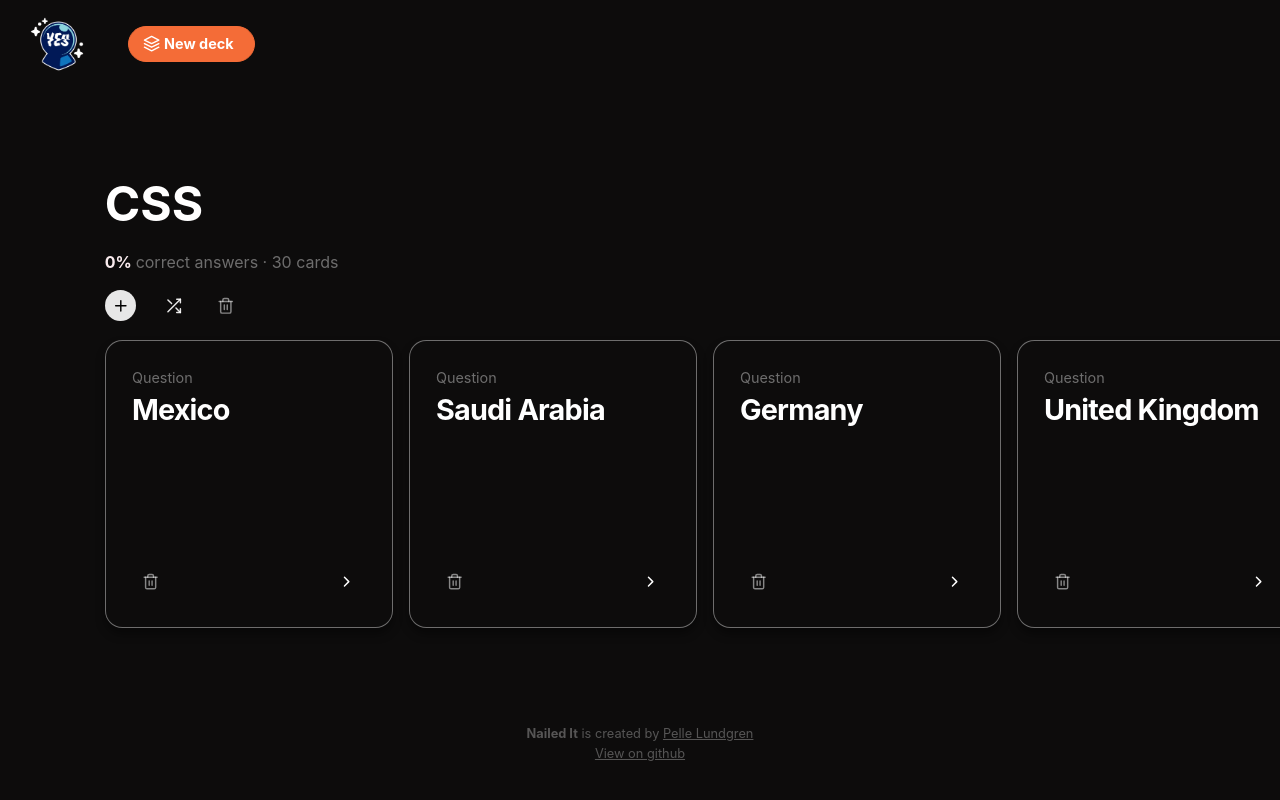
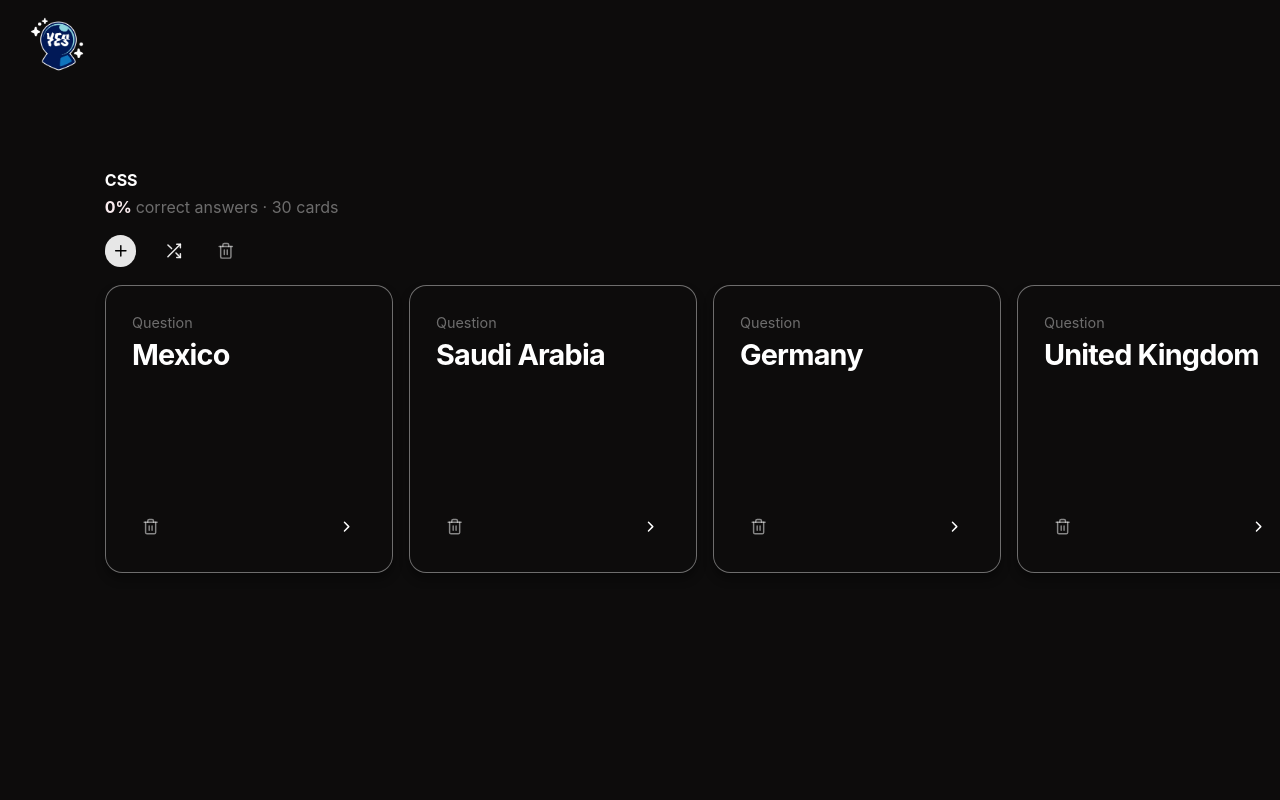
Before and after one commit to evilpaper/nailed-it, a React (Create React App) app: page / in a window 1280 px wide. Shown: the top 800 px of the page. Built offline with nearby package versions, Linux system fonts and the light colour scheme.

Commit message:
Hide add deck, decreased size on deck name, hide footer

```diff
--- a/src/components/App.js
+++ b/src/components/App.js
@@ -3,7 +3,7 @@ import Decks from "./Decks";
 import "./app.css";
 import nanoid from "nanoid";
 import nailedItLogo from "./../images/nailed-it-logo.png";
-import { FiLayers } from "react-icons/fi";
+// import { FiLayers } from "react-icons/fi";
 
 import START_DECKS from "./START_DECKS";
 
@@ -30,19 +30,19 @@ export default function App() {
       this.nailed = false;
     }
   }
-  class Deck {
-    constructor() {
-      this.id = nanoid();
-      this.name = "A Tricky Deck · Click to edit title";
-      this.cards = [new Card()];
-    }
-  }
+  // class Deck {
+  //   constructor() {
+  //     this.id = nanoid();
+  //     this.name = "A Tricky Deck · Click to edit title";
+  //     this.cards = [new Card()];
+  //   }
+  // }
 
-  const addDeck = () => {
-    const newDeck = new Deck();
-    const newDecks = [newDeck, ...decks];
-    setDecks(newDecks);
-  };
+  // const addDeck = () => {
+  //   const newDeck = new Deck();
+  //   const newDecks = [newDeck, ...decks];
+  //   setDecks(newDecks);
+  // };
 
   const handleDeckDelete = (deckID) => {
     const newDecks = [...decks].filter((d) => d.id !== deckID);
@@ -116,10 +116,10 @@ export default function App() {
               height="56px"
             ></img>
           </div>
-          <button className="add-deck" onClick={addDeck}>
+          {/* <button className="add-deck" onClick={addDeck}>
             <FiLayers className="add-deck__icon" />
             New deck
-          </button>
+          </button> */}
         </div>
         {/* {!isLoggedIn && (
           <button className="button-login" onClick={handleLoginClick}>
@@ -144,11 +144,11 @@ export default function App() {
         />
       </div>
       <div className="footer">
-        <p>
+        {/* <p>
           <strong>Nailed It</strong> is created by{" "}
           <a href="https://evilpaper.com/">Pelle Lundgren</a>
         </p>
-        <a href="https://github.com/evilpaper/nailed-it">View on github</a>
+        <a href="https://github.com/evilpaper/nailed-it">View on github</a> */}
       </div>
     </div>
   );
--- a/src/components/Deck/styles.css
+++ b/src/components/Deck/styles.css
@@ -15,7 +15,7 @@
   text-align: left;
   cursor: pointer;
   background-color: transparent;
-  font-size: 3em;
+  font-size: 1em;
   font-weight: 700;
   color: white;
   margin-bottom: 0.2em;
```
